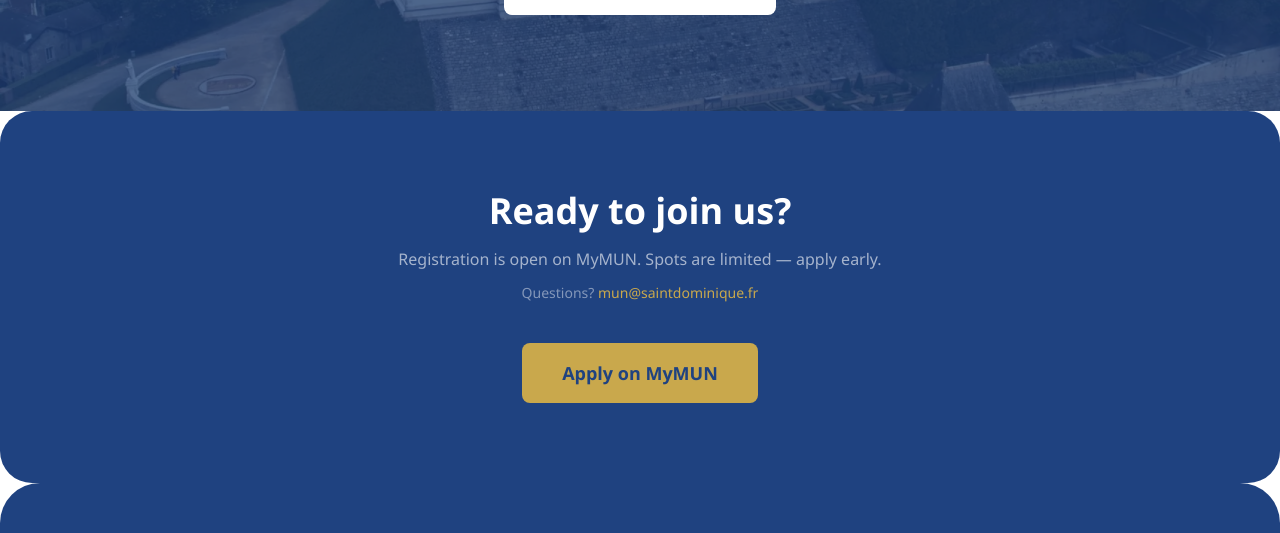
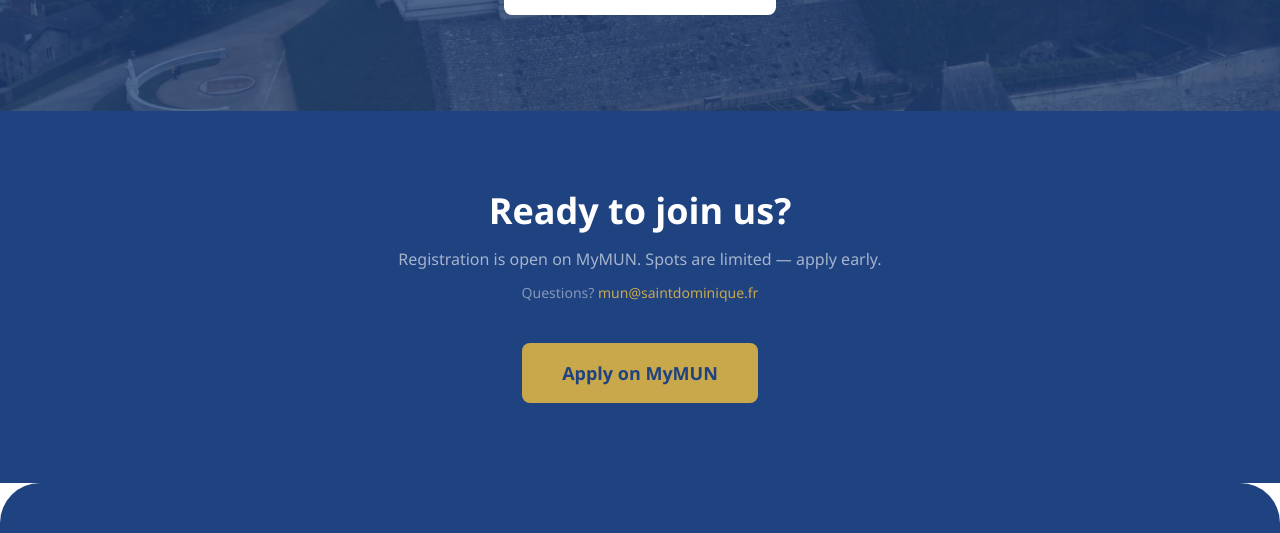
Before and after one commit to gastongabaixtucf8/projet-MUN-saintdo, a Next.js app: page / in a window 1280 px wide. Shown: the part 2838-3371 px from the top of the page. Built offline with nearby package versions, Linux system fonts and the light colour scheme.

Commit message:
auto-save

```diff
--- a/app/page.tsx
+++ b/app/page.tsx
@@ -121,7 +121,7 @@ export default function Home() {
       </section>
 
       {/* Apply CTA */}
-      <section className="py-20 px-6 bg-navy text-white text-center rounded-[2rem]">
+      <section className="py-20 px-6 bg-navy text-white text-center">
         <div className="max-w-xl mx-auto">
           <h2 className="text-4xl font-bold mb-4">Ready to join us?</h2>
           <p className="text-white/60 mb-3">Registration is open on MyMUN. Spots are limited — apply early.</p>
```
